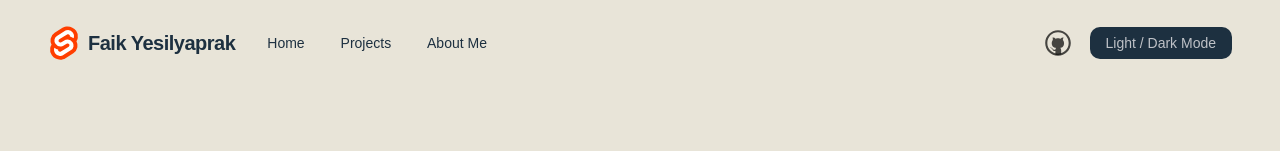
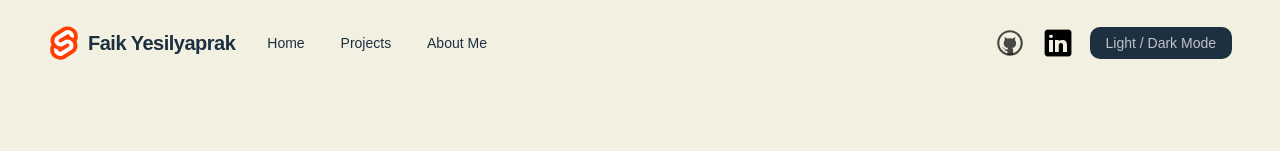
Before and after one commit to FaikYY/portfolio, a SvelteKit app: page / in a window 1280 px wide. Shown: the top 151 px of the page. Built offline with nearby package versions, Linux system fonts and the light colour scheme.

Commit message:
LinkedIn icon added

```diff
--- a/src/routes/+page.svelte
+++ b/src/routes/+page.svelte
@@ -2,7 +2,6 @@
 	import Counter from './Counter.svelte';
 	import welcome from '$lib/images/svelte-welcome.webp';
 	import welcome_fallback from '$lib/images/svelte-welcome.png';
-	import { fade } from 'svelte/transition';
 </script>
 
 <svelte:head>
--- a/src/routes/Header.svelte
+++ b/src/routes/Header.svelte
@@ -1,19 +1,23 @@
 <script>
 	import { page } from '$app/stores';
+	import { fade } from 'svelte/transition';
+
 	import logo from '$lib/images/svelte-logo.svg';
+	import linkedin from '$lib/images/linkedin.png';
 	import github from '$lib/images/github.svg';
+
 	import ButtonDarkMode from './ButtonDarkMode.svelte';
-	import { fade } from 'svelte/transition';
+	import Icon from './Icon.svelte';
 
 	$: isCollapsed = false;
 	let screenSize = 0;
 
-	function toggleCollapse(){
+	function toggleCollapse() {
 		isCollapsed = !isCollapsed;
 	}
 </script>
 
-<svelte:window bind:innerWidth={screenSize}/>
+<svelte:window bind:innerWidth={screenSize} />
 
 <nav class="flex items-center justify-between flex-wrap p-6 lg:mx-6">
 	<img src={logo} alt="Logo" class="w-8 mr-2" />
@@ -54,13 +58,8 @@
 				</a>
 			</div>
 			<div class="flex">
-			<a
-				href="https://github.com/FaikYY"
-				class="duration-500 ease-in-out no-underline inline-block text-smleading-none hover:no-underline mt-4 lg:mt-0 mr-4"
-				target="_blank"
-			>
-				<img src={github} alt="Github" class="w-8" />
-			</a>
+				<Icon href="https://github.com/FaikYY" src={github} alt="Github" />
+				<Icon href="https://www.linkedin.com/in/faik-yesilyaprak/" src={linkedin} alt="LinkedIn" />
 				<ButtonDarkMode />
 			</div>
 		</div>
--- /dev/null
+++ b/src/routes/Icon.svelte
@@ -0,0 +1,13 @@
+<script>
+     export let src = "";
+     export let href = "#";
+     export let alt = ""
+</script>
+
+<a
+	{href}
+	class="duration-500 ease-in-out no-underline inline-block text-smleading-none hover:no-underline mt-4 lg:mt-0 mr-4"
+	target="_blank"
+>
+	<img {src} {alt} class="w-8" />
+</a>
--- a/src/routes/styles.css
+++ b/src/routes/styles.css
@@ -8,7 +8,7 @@
 	--font-body: Arial, -apple-system, BlinkMacSystemFont, 'Segoe UI', Roboto, Oxygen, Ubuntu,
 	Cantarell, 'Open Sans', 'Helvetica Neue', sans-serif;
 	--font-mono: 'Fira Mono', monospace;
-	--color-bg-light: rgb(232, 228, 216);
+	--color-bg-light: rgb(242, 240, 225);
 	--color-bg-dark: rgb(29, 48, 64);
 	--color-theme-light: rgb(29, 48, 64);
 	--color-theme-dark: rgb(191, 194, 199);
```
Also changed, not shown: src/lib/images/linkedin.png (added). Lines whose indentation alone changed are shown as unchanged.
